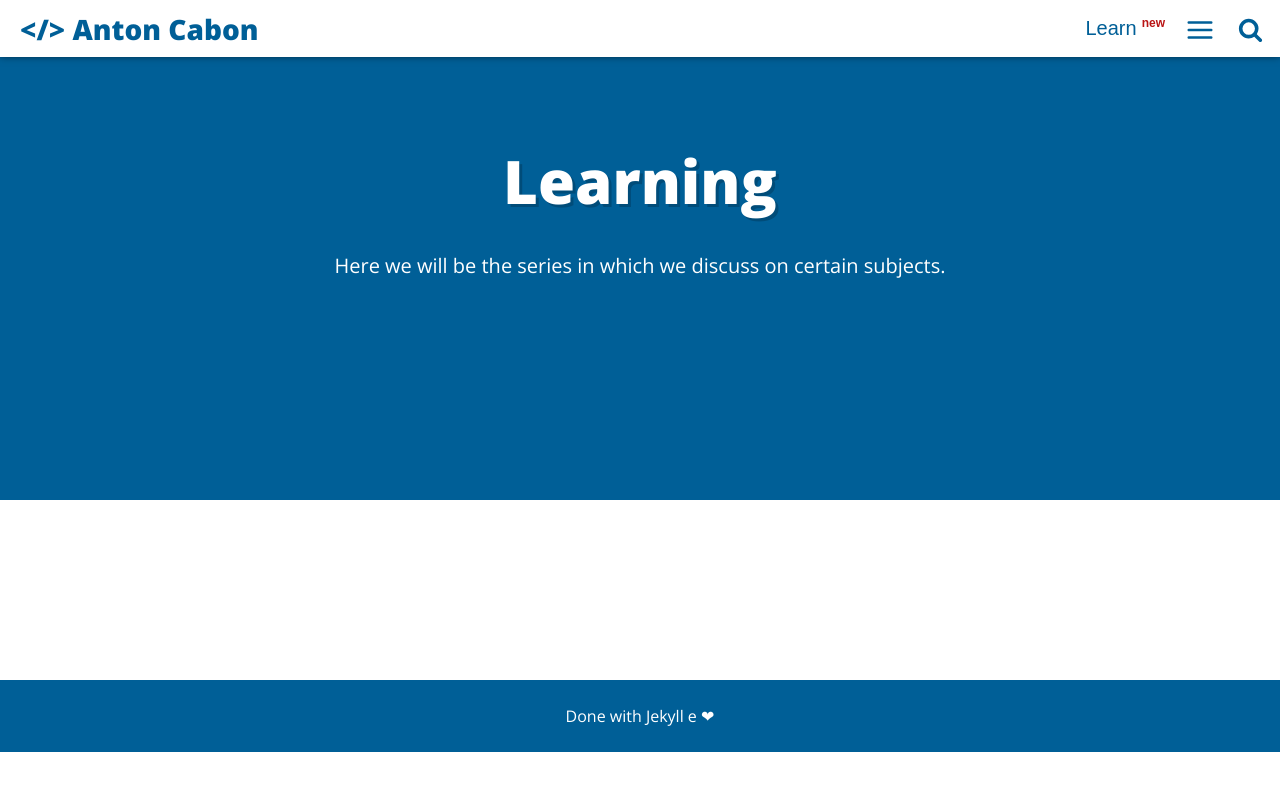
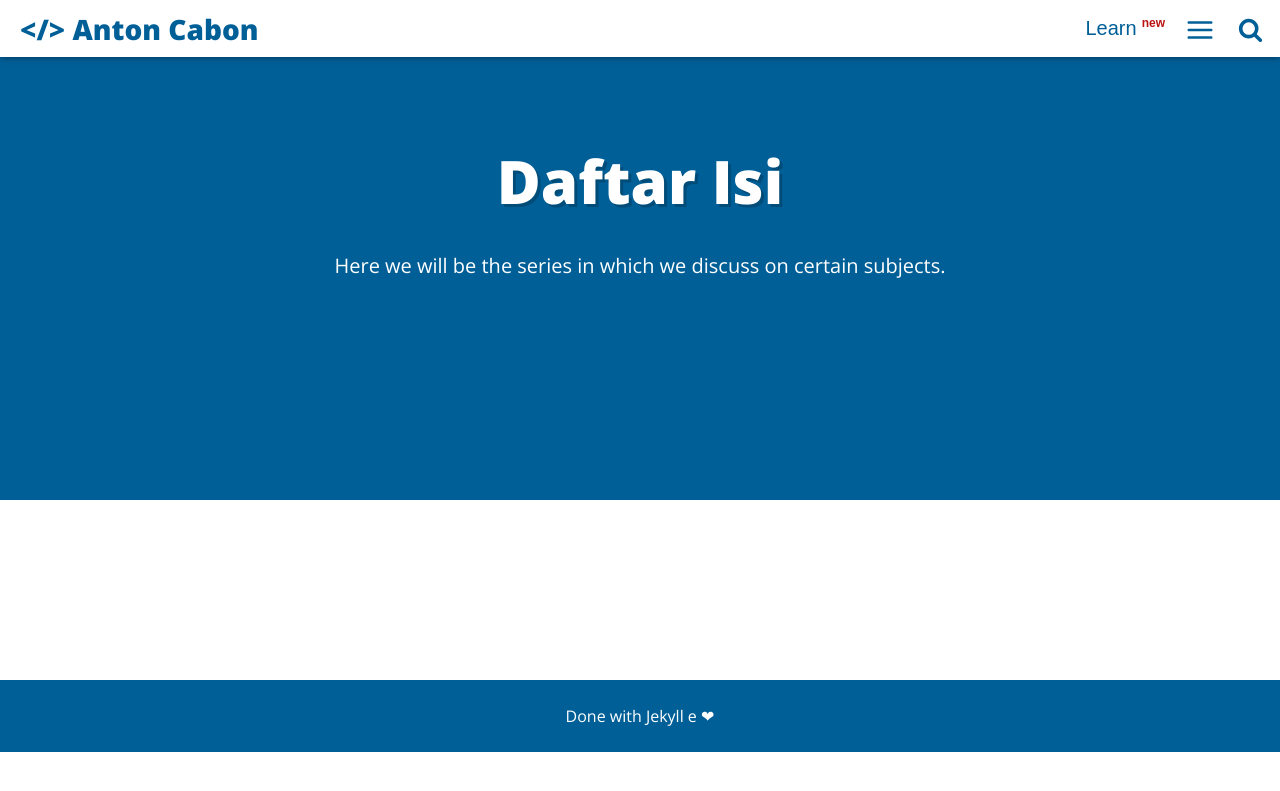
Before and after one commit to antoncabon/antoncabon.github.io, a Jekyll site: the page built from daftar-isi.html, in a window 1280 px wide. Shown: the top 791 px of the page. Built offline with Jekyll 4.4.1, drawn with Linux system fonts in a browser that asks for light colours.

Commit message:
Update and rename series.html to daftar-isi.html

```diff
--- a/series.html
+++ b/daftar-isi.html
@@ -1,7 +1,7 @@
 ---
 layout: minimal
-title: "Learning"
-permalink: /series/index.html
+title: "Daftar Isi"
+permalink: /daftar-isi/index.html
 image: '/assets/img/series.png'
 description: "Here we will be the series in which we discuss on certain subjects."
 ---
```
